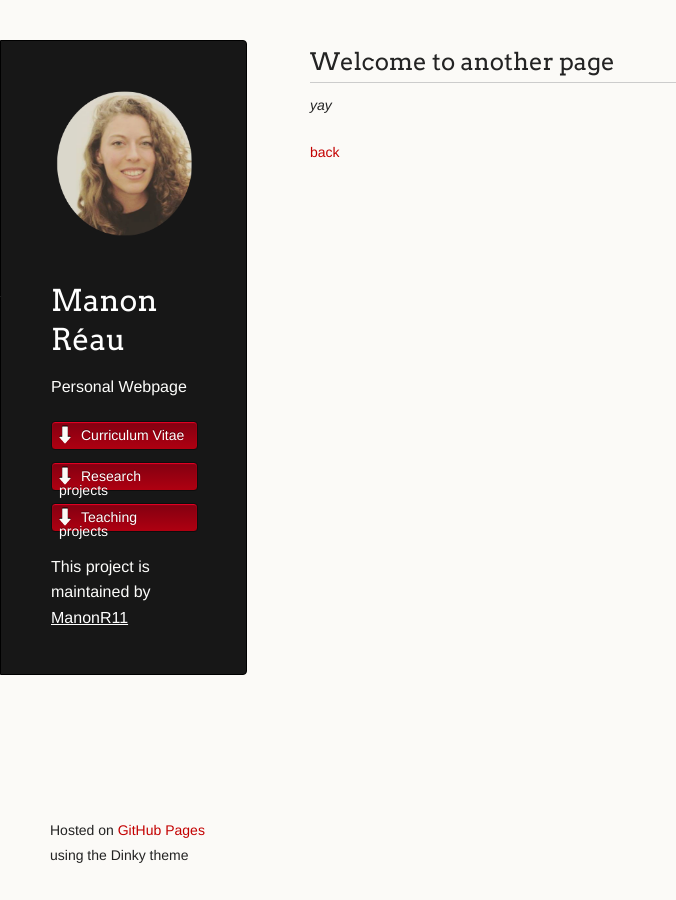
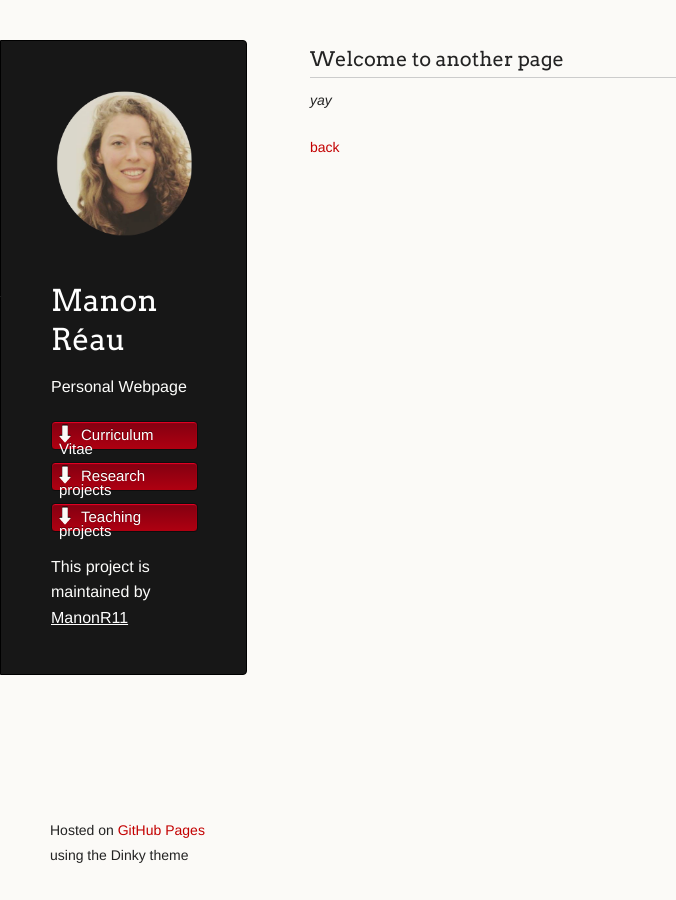
Before and after one commit to ManonR11/manonreau.github.io, a Jekyll site: the page built from another-page.md, in a window 1280 px wide. Shown: the whole page, without its empty margins (0-676 px from the left). Built offline with Jekyll 4.4.1, drawn with Linux system fonts in a browser that asks for light colours; our own code applies the rules of GitHub Pages for plain Markdown files.

Commit message:
font size buttons

```diff
--- a/_sass/jekyll-theme-dinky.scss
+++ b/_sass/jekyll-theme-dinky.scss
@@ -60,15 +60,15 @@ h1,h2, h3 {
 }
 
 h1 {
-	font-size: 30px;
+	font-size: 25px;
 }
 
 h2 {
-	font-size: 24px;
+	font-size: 20px;
 }
 
 h3 {
-	font-size: 18px;
+	font-size: 15px;
 }
 
 h4, h5, h6 {
@@ -302,6 +302,7 @@ a.buttons {
 	-webkit-font-smoothing: antialiased;
 	background: url(../images/arrow-down.png) no-repeat;
 	font-weight: normal;
+	font-size: 15px;
 	text-shadow: rgba(0, 0, 0, 0.4) 0 -1px 0;
 	padding: 2px 2px 2px 22px;
 	height: 30px;
```
